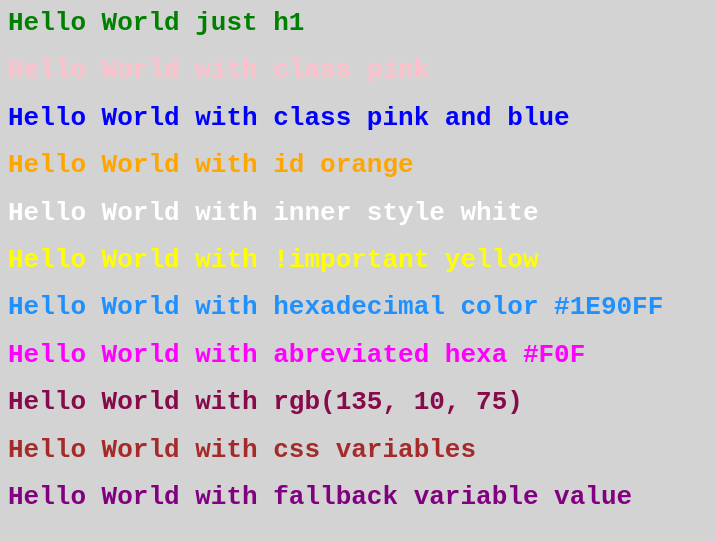
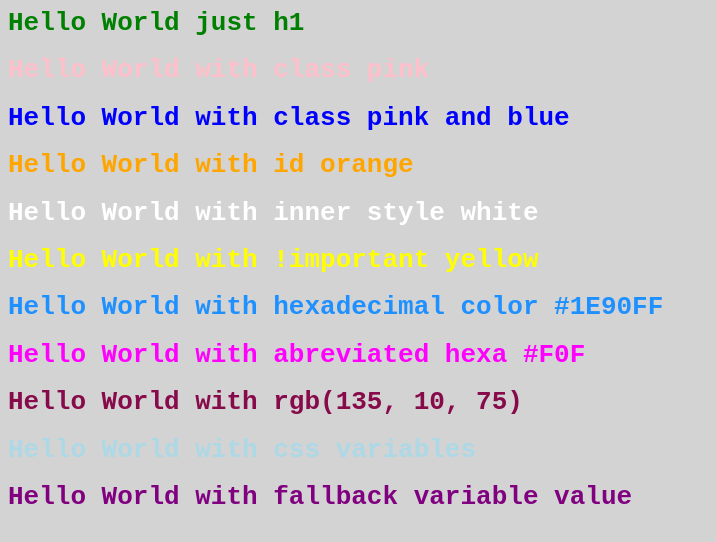
Before and after one commit to Yothu/learning, a plain HTML site: page css/freecodecamp-example-3.html in a window 1280 px wide. Shown: the whole page, without its empty margins (0-716 px from the left). Drawn offline with Linux system fonts and the light colour scheme.

Commit message:
overwrite variables in a specific zone

```diff
--- a/css/freecodecamp-example-3.html
+++ b/css/freecodecamp-example-3.html
@@ -7,6 +7,7 @@
     background-color: lightgrey;
     color: green;
     font-family: monospace;
+    --color-brown: lightblue;
   }
 
   .yellow-text {
```
